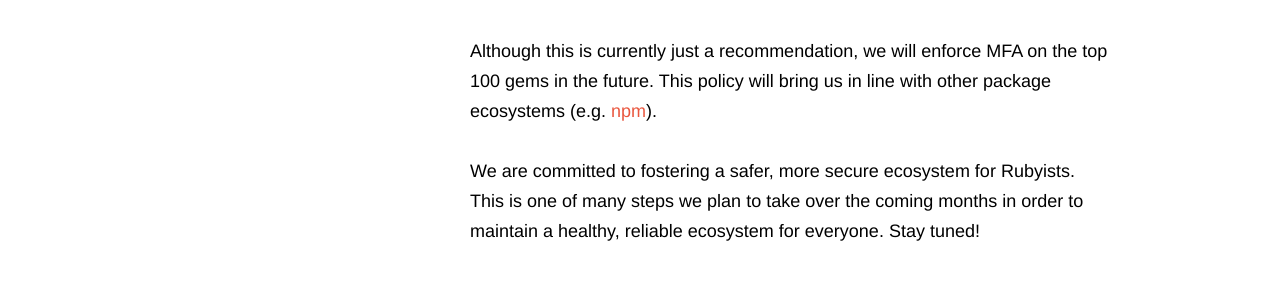
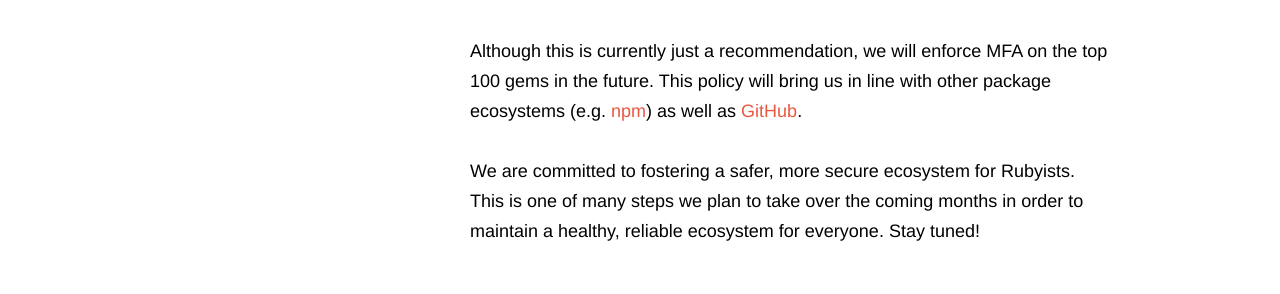
Before and after one commit to rubygems/rubygems.github.io, a Jekyll site: the page built from _posts/2022-06-13-mfa-phase-1-rollout.md, in a window 1280 px wide. Shown: the part 873-1167 px from the top of the page. Built offline with Jekyll 4.4.1, drawn with Linux system fonts in a browser that asks for light colours; comment, search, counter and statistics services are not loaded.

Commit message:
Link to GitHub MFA announcement in MFA recommendation rollout post
This provides more evidence that this is part of an industry-wide
change and not something unique to RubyGems.

```diff
--- a/_posts/2022-06-13-mfa-phase-1-rollout.md
+++ b/_posts/2022-06-13-mfa-phase-1-rollout.md
@@ -11,6 +11,6 @@ Account takeovers are the second most common attack on software supply chains ([
 
 Starting today, the maintainers of the top 100 RubyGems packages will begin to see reminders on the RubyGems command-line tool and website if MFA is not enabled on their accounts. Anybody who maintains a gem with more than 165 million downloads will see this recommendation.
 
-Although this is currently just a recommendation, we will enforce MFA on the top 100 gems in the future. This policy will bring us in line with other package ecosystems (e.g. [npm](https://github.blog/2022-02-01-top-100-npm-package-maintainers-require-2fa-additional-security/)).
+Although this is currently just a recommendation, we will enforce MFA on the top 100 gems in the future. This policy will bring us in line with other package ecosystems (e.g. [npm](https://github.blog/2022-02-01-top-100-npm-package-maintainers-require-2fa-additional-security/)) as well as [GitHub](https://github.blog/2022-05-04-software-security-starts-with-the-developer-securing-developer-accounts-with-2fa/).
 
 We are committed to fostering a safer, more secure ecosystem for Rubyists. This is one of many steps we plan to take over the coming months in order to maintain a healthy, reliable ecosystem for everyone. Stay tuned!
```
